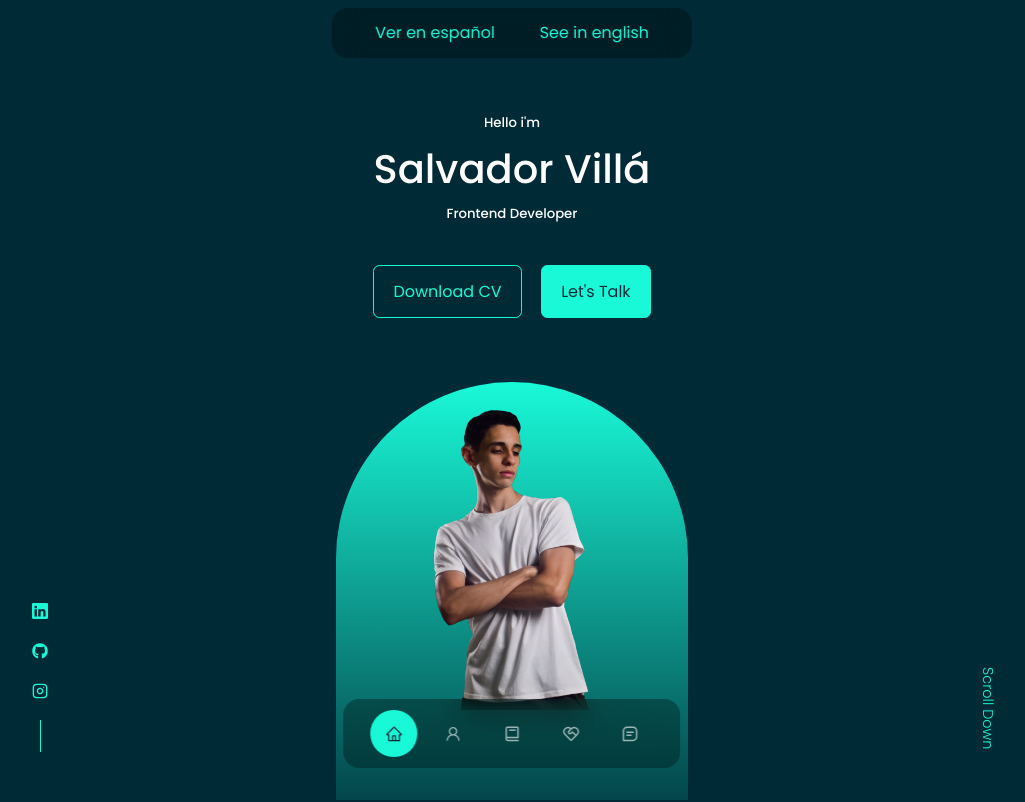
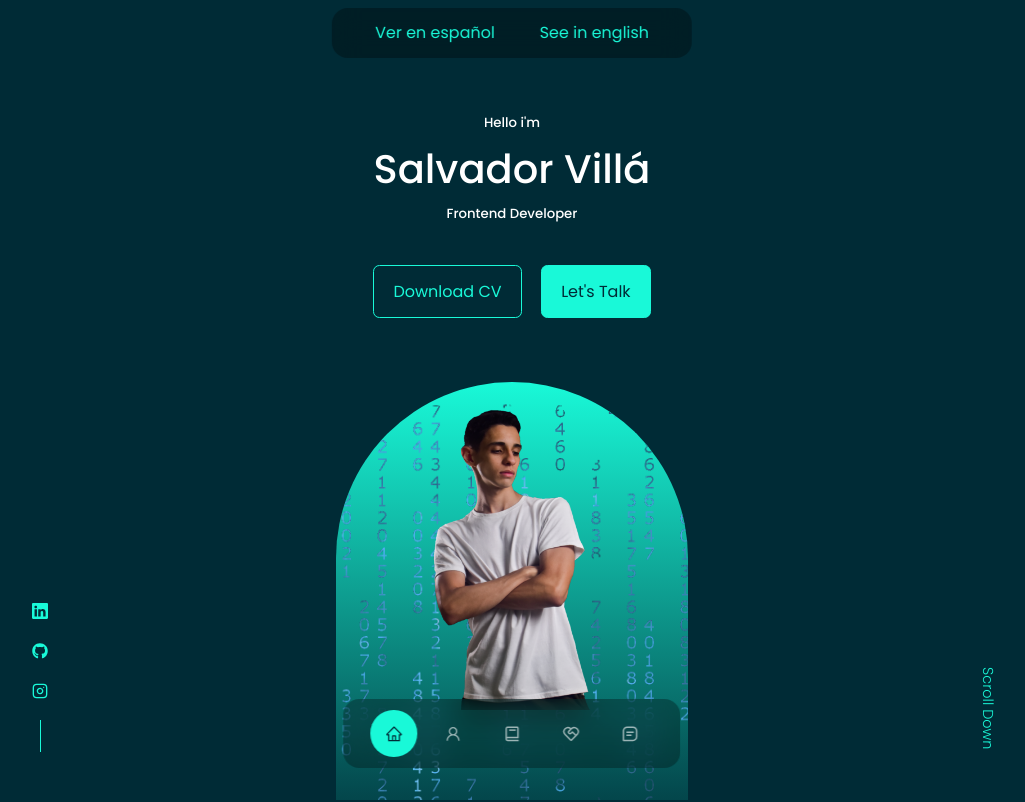
Before and after one commit to Salvador-dev/website, a React (Create React App) app: page / in a window 1280 px wide. Shown: the top 802 px of the page, without its empty margins (128-1153 px from the left). Built offline with nearby package versions, Linux system fonts and the light colour scheme.

Commit message:
gif added

```diff
--- a/src/components/header/Header.jsx
+++ b/src/components/header/Header.jsx
@@ -24,6 +24,7 @@ const Header = () => {
         <HeaderSocials/>
 
         <div className="me">
+          <div className='overlay'></div>
           <img src={ME} alt="" />
         </div>
 
--- a/src/components/header/header.css
+++ b/src/components/header/header.css
@@ -52,6 +52,24 @@ header {
     overflow: hidden;
     padding: 1.5rem 1.5rem 1.5rem 1.5rem;
 
+}
+
+.me .overlay{
+    width: 100%;
+    height: 100%;
+    position: absolute;
+    z-index: 1;
+    background: url(../../assets/matrix.gif);
+    background-size: cover;
+    border-radius: 12rem 12rem 0 0;
+    top: 0;
+    left: 0;
+}
+
+.me img{
+    position: relative;
+    display: block;
+    z-index: 2;
 }
 
 .lng-container {
```
Also changed, not shown: src/index.css (+0 -16 lines), src/assets/matrix.gif (added).
